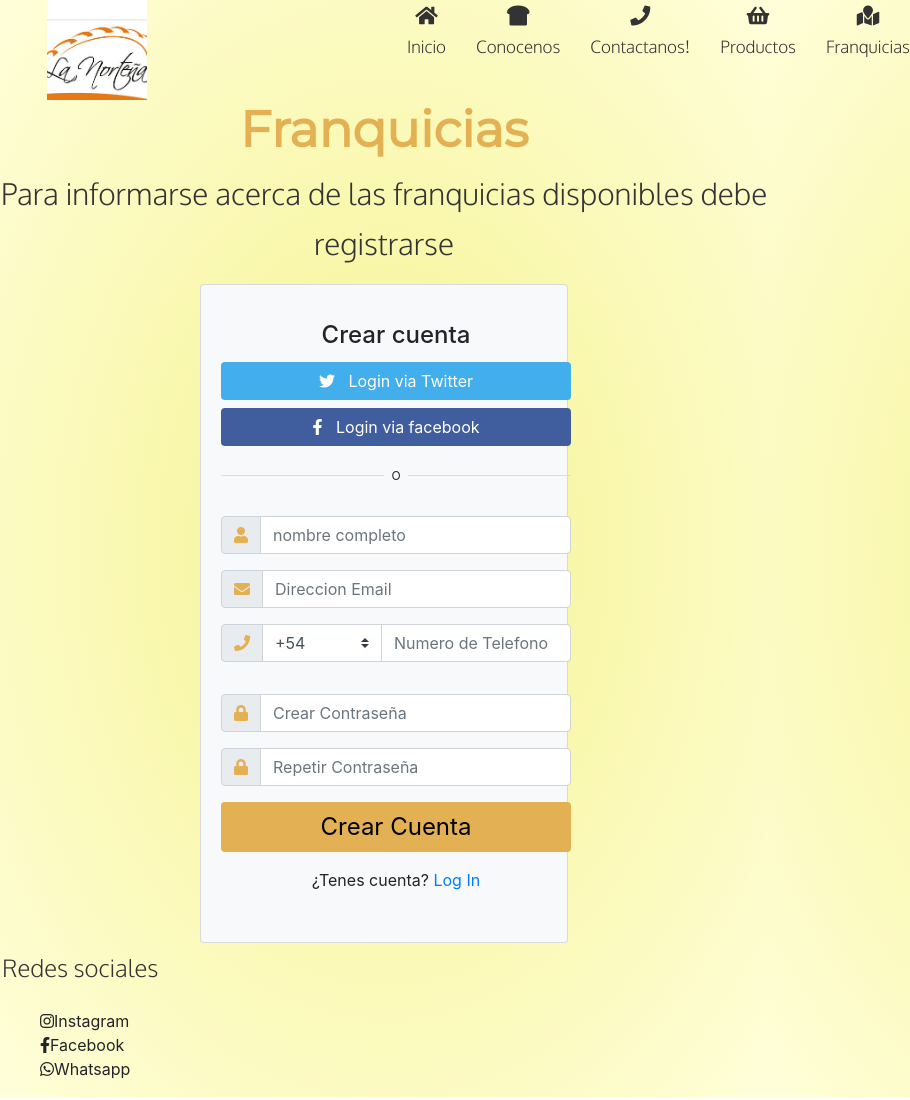
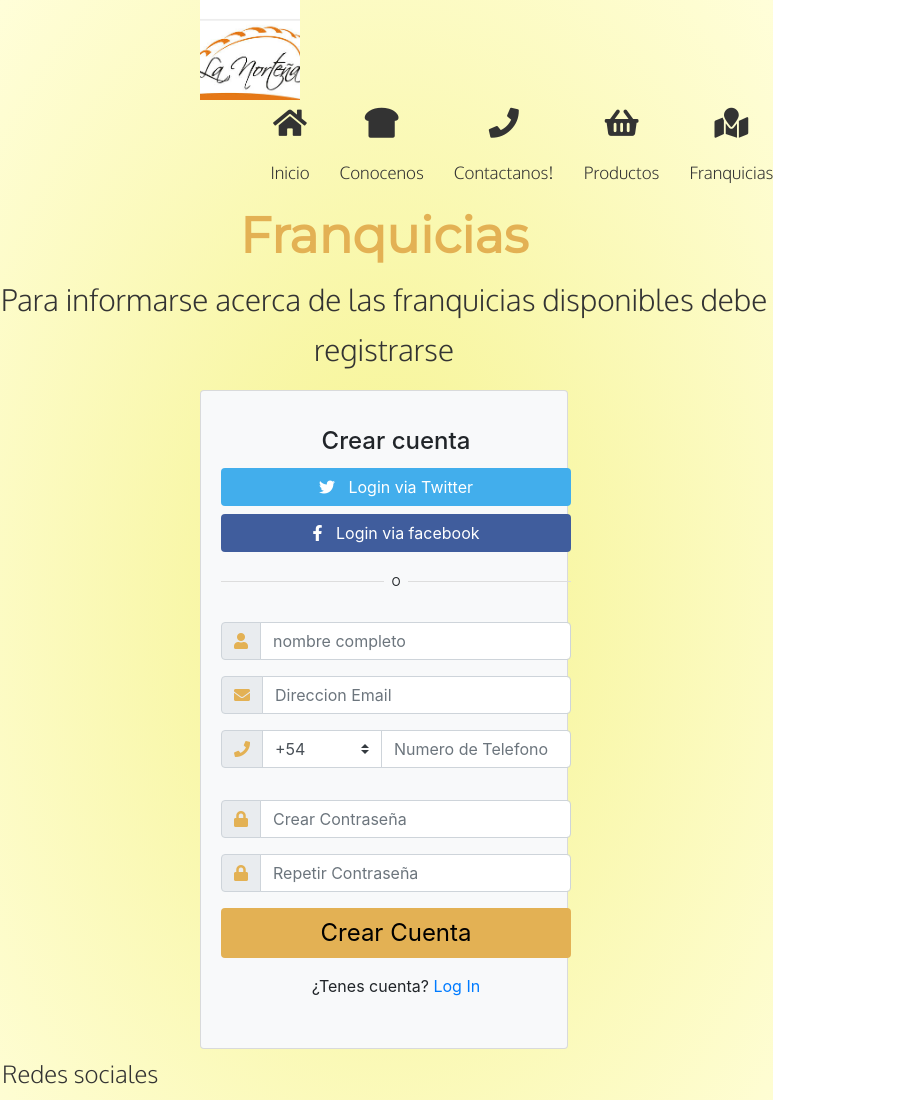
Before and after one commit to juanilancha/proyecto_final, a plain HTML site: page franquicias.html in a window 768 px wide. Shown: the top 1100 px of the page, 910 px wide, since content can reach past the window. Drawn offline with Linux system fonts and the light colour scheme.

Commit message:
adaptacion md index

```diff
--- a/franquicias.html
+++ b/franquicias.html
@@ -15,9 +15,9 @@
 </head>
   <body>
     <header>
-      <div class="d-flex flex-row">
-        <div class="d-flex flex-row width-500px justify-content-center">
-          <div class="d-flex">
+      <div class="d-xl-flex flex-xl-row">
+        <div class="d-xl-flex flex-xl-row width-500px justify-content-xl-center">
+          <div class="d-xl-flex">
             <a href="index.html">
               <img src="img/logo.jpg" alt="Logo" id="logo">
             </a>
--- a/scss/scss/_global.scss
+++ b/scss/scss/_global.scss
@@ -20,6 +20,7 @@ div.width-100{
 ul.width-50{
 	width: 70%;
 }
+@media only screen and (min-width:768px) and (max-width:2000px){
 div{
 	&.itemsNav{
 	ul{
@@ -28,6 +29,20 @@ div{
 	font-family: 'Oxygen', sans-serif;
 	}
 	}
+	}
+}
+	@media (min-width:320px) and (max-width:768px)
+	{
+		div.itemsNav{
+			ul{
+			list-style-type: none;
+			font-size: 30px;
+			font-family: 'Oxygen', sans-serif;
+			}
+			}
+	}
+@media only screen and (min-width:768px) and (max-width:2000px)
+{
 	ul{
 		li{
 			a{
@@ -35,10 +50,11 @@ div{
 				color: #333333;
 				transition: font-size 1s;
 				&:hover{
-				border-bottom: solid 3px #e3b154;
-				font-size: 23px;
-				color: #333333;
-			}
+					border-bottom: solid 3px #e3b154;
+					font-size: 23px;
+					color: #333333;
+				}
+
 
 			}
 		}
@@ -64,6 +80,12 @@ div{
 }
 .main__subtitle{
 	font-size: 2.5rem;
+}
+@media (min-width:320px) and (max-width:768px)
+{
+	div.carousel{
+		margin-left: 60px;
+	}
 }
 @media (max-width: 992px){
 i.carrouselIcon{
@@ -283,3 +305,11 @@ footer{
 		position: absolute;
 		width: 100%;
 }
+@media only (min-width:768px)
+{
+	footer.absolutFooter-md{
+		bottom: 0;
+		position: absolute;
+		width: 100%;
+	}
+}
```
Also changed, not shown: contacto.html (+1 -1 lines), index.html (+2 -1 lines), scss/css/main.css.
